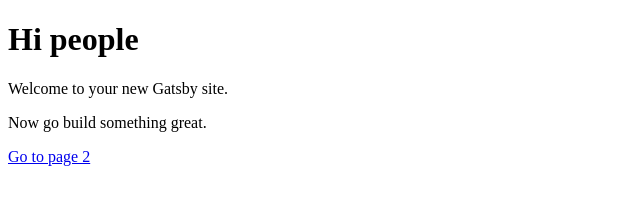
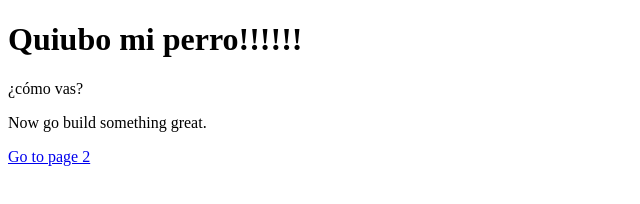
Before and after one commit to Hormegia/jams_frontend, a Gatsby site in the folder site/: page / in a window 1280 px wide. Shown: the whole page, without its empty margins (0-640 px from the left). Built offline with nearby package versions, Linux system fonts and the light colour scheme; Gatsby itself is replaced by a stand-in of ours.

Commit message:
Detail of fina coquetería

```diff
--- a/site/src/pages/index.js
+++ b/site/src/pages/index.js
@@ -3,8 +3,8 @@ import Link from 'gatsby-link'
 
 const IndexPage = () => (
   <div>
-    <h1>Hi people</h1>
-    <p>Welcome to your new Gatsby site.</p>
+    <h1>Quiubo mi perro!!!!!!</h1>
+    <p>¿cómo vas?</p>
     <p>Now go build something great.</p>
     <Link to="/page-2/">Go to page 2</Link>
   </div>
```
